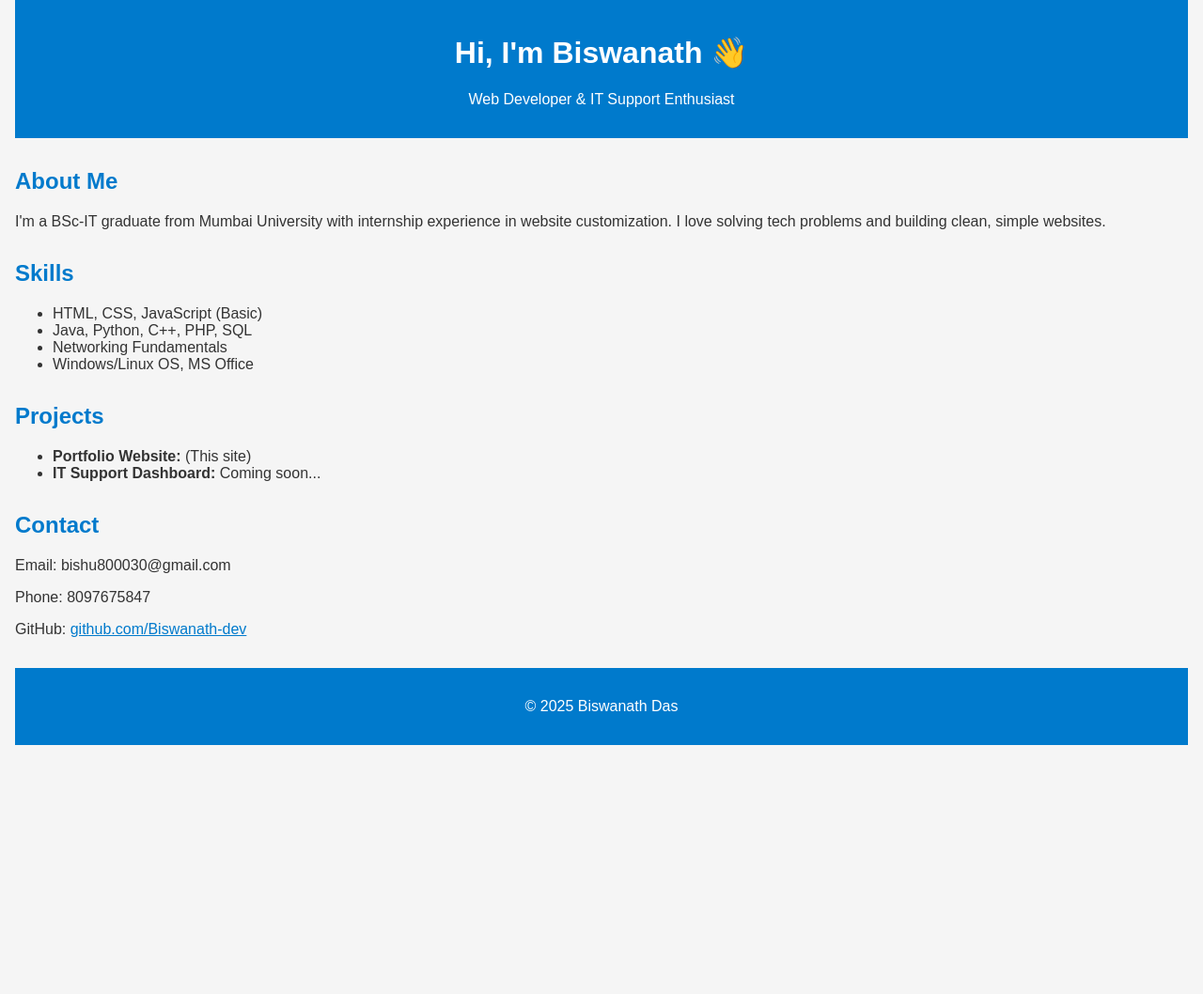
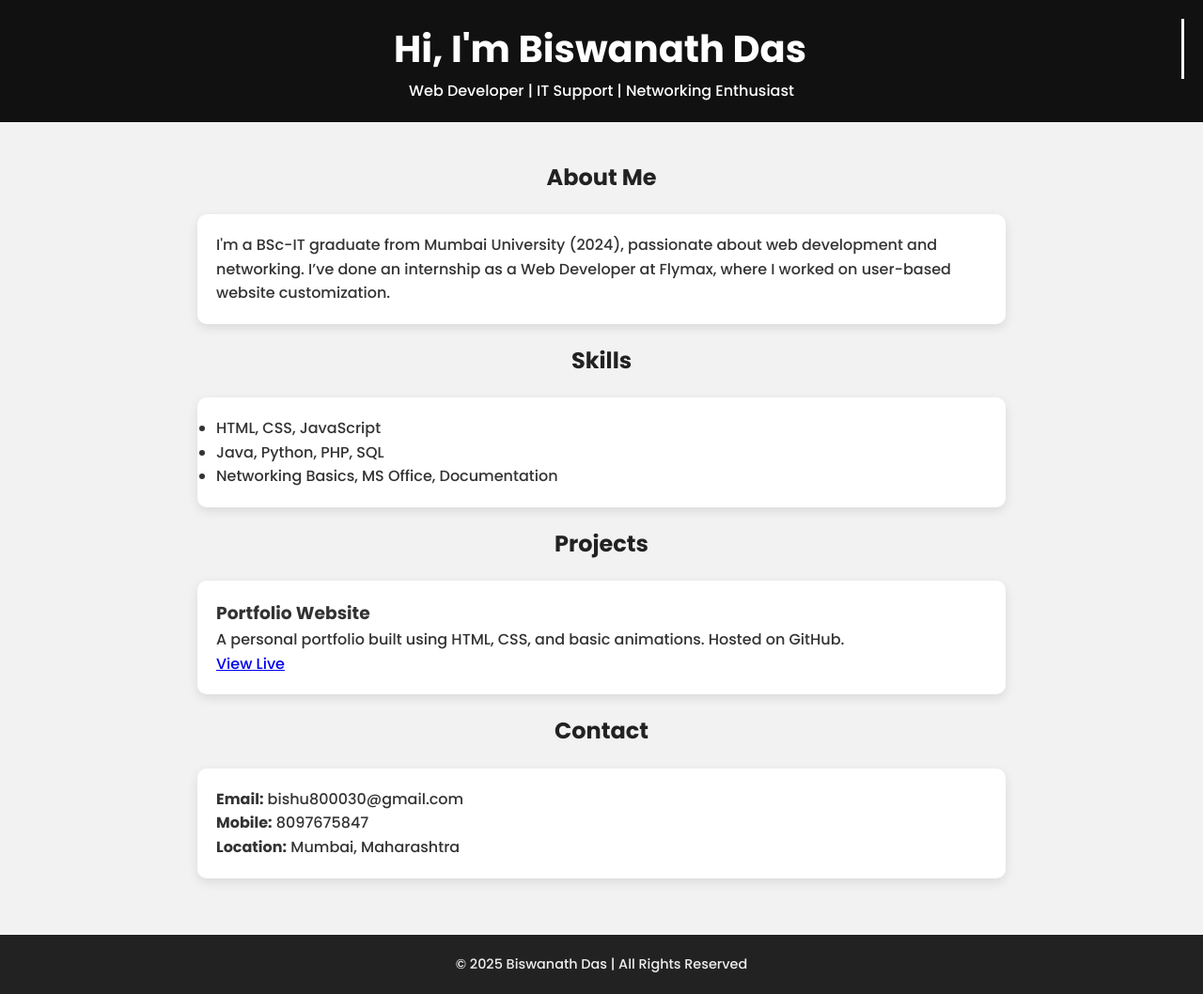
Before and after one commit to Biswanath-dev/biswanath-portfolio, a plain HTML site: page index.html in a window 1280 px wide. Shown: the whole page at 94% size. Before the commit the page ends 800 px from the top, so only its background shows below. Drawn offline with Linux system fonts and the light colour scheme.

Commit message:
Update index.html

```diff
--- a/index.html
+++ b/index.html
@@ -2,50 +2,149 @@
 <html lang="en">
 <head>
   <meta charset="UTF-8" />
-  <meta name="viewport" content="width=device-width, initial-scale=1.0"/>
+  <meta name="viewport" content="width=device-width, initial-scale=1.0" />
   <title>Biswanath Das | Portfolio</title>
-  <link rel="stylesheet" href="style.css" />
+  <link rel="preconnect" href="https://fonts.googleapis.com">
+  <link rel="preconnect" href="https://fonts.gstatic.com" crossorigin>
+  <link href="https://fonts.googleapis.com/css2?family=Poppins:wght@300;500;700&display=swap" rel="stylesheet">
+  <style>
+    * {
+      margin: 0;
+      padding: 0;
+      box-sizing: border-box;
+      font-family: 'Poppins', sans-serif;
+    }
+
+    body {
+      background: #f2f2f2;
+      color: #333;
+      line-height: 1.6;
+      scroll-behavior: smooth;
+    }
+
+    header {
+      background-color: #111;
+      color: #fff;
+      padding: 20px;
+      text-align: center;
+    }
+
+    header h1 {
+      font-size: 2.5rem;
+      animation: typing 3s steps(30, end), blink-caret 0.5s step-end infinite;
+      white-space: nowrap;
+      overflow: hidden;
+      border-right: 3px solid;
+      width: 0;
+      animation-fill-mode: forwards;
+    }
+
+    @keyframes typing {
+      from { width: 0; }
+      to { width: 100%; }
+    }
+
+    @keyframes blink-caret {
+      50% { border-color: transparent; }
+    }
+
+    section {
+      padding: 40px 20px;
+      max-width: 900px;
+      margin: auto;
+    }
+
+    h2 {
+      color: #222;
+      margin-bottom: 20px;
+      text-align: center;
+    }
+
+    .card {
+      background: #fff;
+      border-radius: 10px;
+      padding: 20px;
+      margin-bottom: 20px;
+      box-shadow: 0 4px 12px rgba(0, 0, 0, 0.1);
+      transition: transform 0.3s ease;
+    }
+
+    .card:hover {
+      transform: scale(1.02);
+    }
+
+    footer {
+      background: #222;
+      color: #eee;
+      text-align: center;
+      padding: 20px;
+      font-size: 0.9rem;
+    }
+
+    .scroll-top {
+      position: fixed;
+      bottom: 30px;
+      right: 30px;
+      background: #111;
+      color: #fff;
+      padding: 10px 15px;
+      border-radius: 5px;
+      cursor: pointer;
+      display: none;
+    }
+
+    .scroll-top:hover {
+      background: #333;
+    }
+  </style>
 </head>
 <body>
   <header>
-    <h1>Hi, I'm Biswanath 👋</h1>
-    <p>Web Developer & IT Support Enthusiast</p>
+    <h1>Hi, I'm Biswanath Das</h1>
+    <p>Web Developer | IT Support | Networking Enthusiast</p>
   </header>
 
   <section>
     <h2>About Me</h2>
-    <p>
-      I'm a BSc-IT graduate from Mumbai University with internship experience in website customization. I love solving tech problems and building clean, simple websites.
-    </p>
-  </section>
+    <div class="card">
+      <p>I'm a BSc-IT graduate from Mumbai University (2024), passionate about web development and networking. I’ve done an internship as a Web Developer at Flymax, where I worked on user-based website customization.</p>
+    </div>
 
-  <section>
     <h2>Skills</h2>
-    <ul>
-      <li>HTML, CSS, JavaScript (Basic)</li>
-      <li>Java, Python, C++, PHP, SQL</li>
-      <li>Networking Fundamentals</li>
-      <li>Windows/Linux OS, MS Office</li>
-    </ul>
-  </section>
+    <div class="card">
+      <ul>
+        <li>HTML, CSS, JavaScript</li>
+        <li>Java, Python, PHP, SQL</li>
+        <li>Networking Basics, MS Office, Documentation</li>
+      </ul>
+    </div>
 
-  <section>
     <h2>Projects</h2>
-    <ul>
-      <li><strong>Portfolio Website:</strong> (This site)</li>
-      <li><strong>IT Support Dashboard:</strong> Coming soon...</li>
-    </ul>
-  </section>
+    <div class="card">
+      <h3>Portfolio Website</h3>
+      <p>A personal portfolio built using HTML, CSS, and basic animations. Hosted on GitHub.</p>
+      <a href="https://biswanath-dev.github.io/" target="_blank">View Live</a>
+    </div>
 
-  <section>
     <h2>Contact</h2>
-    <p>Email: bishu800030@gmail.com</p>
-    <p>Phone: 8097675847</p>
-    <p>GitHub: <a href="https://github.com/Biswanath-dev" target="_blank">github.com/Biswanath-dev</a></p>
+    <div class="card">
+      <p><strong>Email:</strong> bishu800030@gmail.com</p>
+      <p><strong>Mobile:</strong> 8097675847</p>
+      <p><strong>Location:</strong> Mumbai, Maharashtra</p>
+    </div>
   </section>
 
   <footer>
-    <p>© 2025 Biswanath Das</p>
+    &copy; 2025 Biswanath Das | All Rights Reserved
   </footer>
+
+  <div class="scroll-top" onclick="window.scrollTo({top:0, behavior:'smooth'})">↑ Top</div>
+
+  <script>
+    const scrollTopBtn = document.querySelector('.scroll-top');
+    window.addEventListener('scroll', () => {
+      scrollTopBtn.style.display = window.scrollY > 200 ? 'block' : 'none';
+    });
+  </script>
 </body>
 </html>
```
